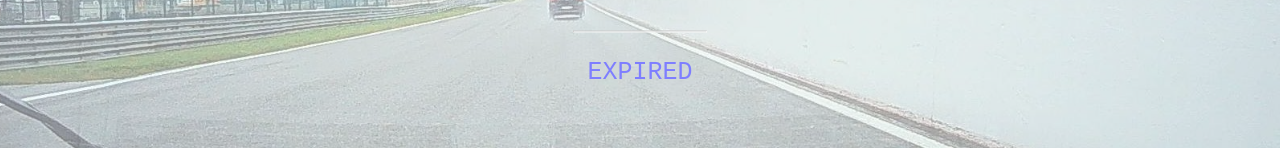
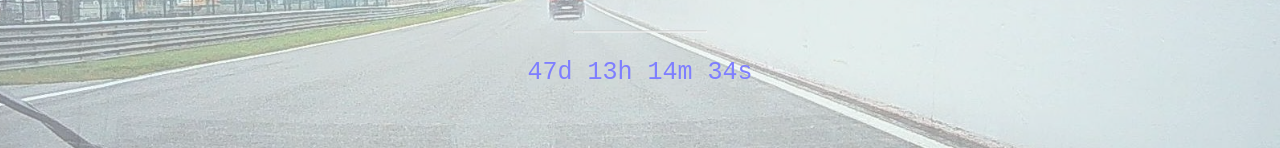
Before and after one commit to onlytafkas/onlytafkas.github.io, a plain HTML site: page index.html in a window 1280 px wide. Shown: the part 391-539 px from the top of the page. Drawn offline with Linux system fonts and the light colour scheme.

Commit message:
Update index.html

```diff
--- a/index.html
+++ b/index.html
@@ -51,13 +51,13 @@ hr {
 </style>
 <script>
   // Set the date we're counting down to
-  const countDownDate = new Date("2022-07-04T00:00:00.000Z").getTime();
+  const countDownDate = new Date("2022-09-01T00:00:00.000Z").getTime();
   const localOffset = new Date().getTimezoneOffset();
 
   console.log(localOffset);
   const localOffsetMillis = 60 * 1000 * localOffset;
 
-  const extra = 60 * 1000 * 5 * 60;
+  const extra = 60 * 1000 * 8.5 * 60;
 
   // Update the count down every 1 second
   const x = setInterval(function() {
```
